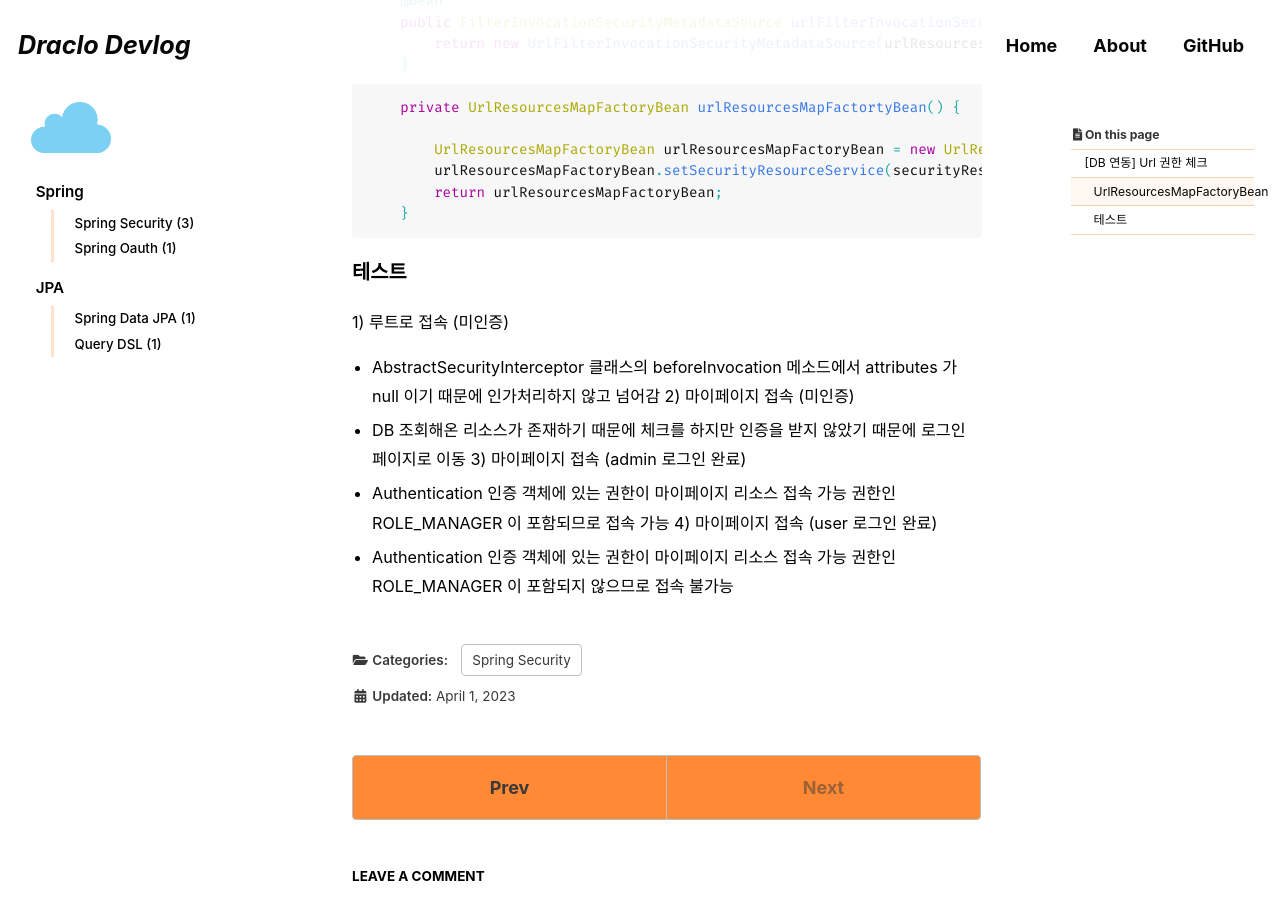
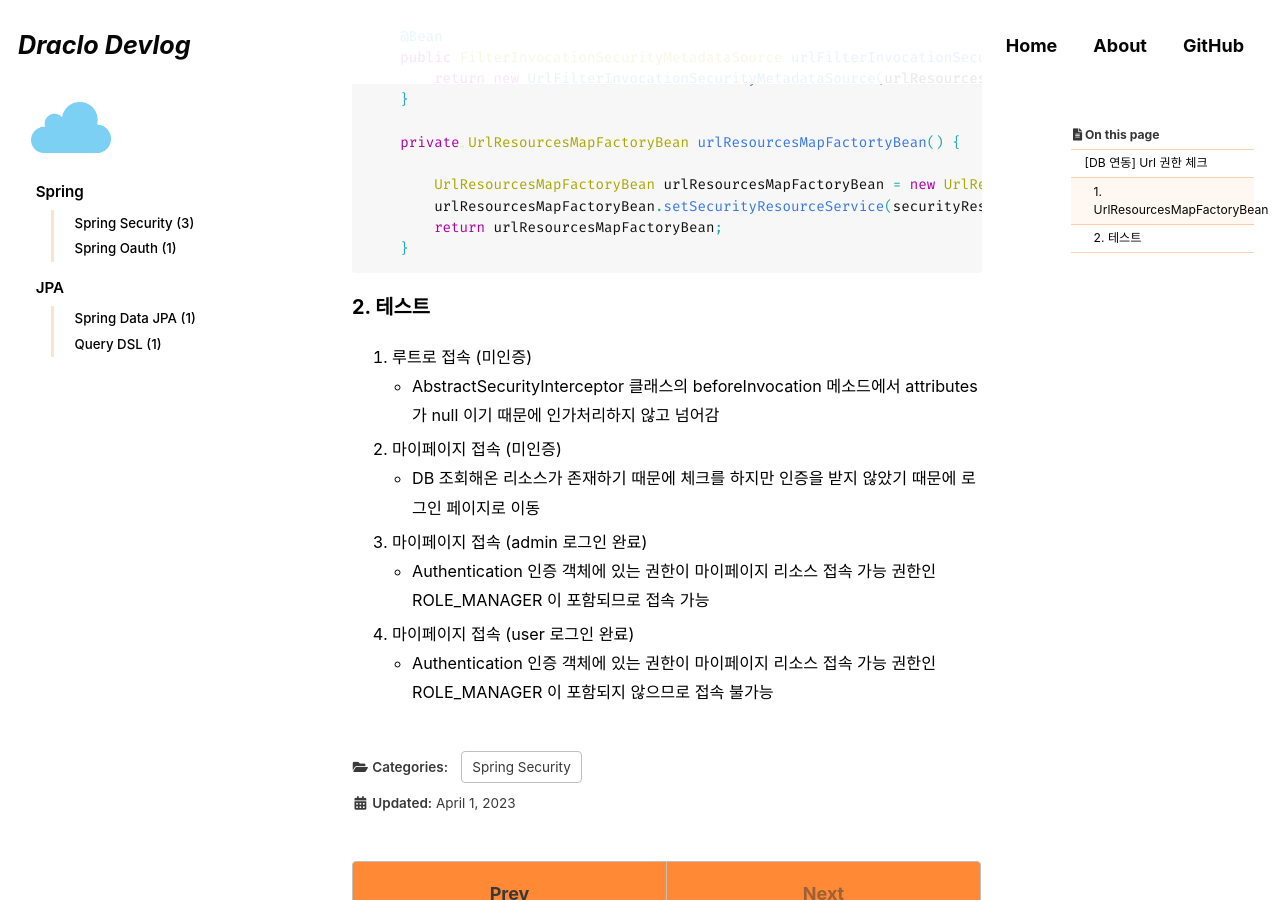
Before and after one commit to draclo/draclo.github.io, a Jekyll site: the page built from _posts/spring/springsecurity/2023-04-01-springsecurity-authorization-3.md, in a window 1280 px wide and 900 px high, scrolled down 2217 px. Built offline with Jekyll 4.4.1, drawn with Linux system fonts in a browser that asks for light colours; cached includes are drawn as plain includes; some web fonts are replaced; comment, search, counter and statistics services are not loaded; some of the changed text lies outside the part shown.

Commit message:
blog 수정

````diff
--- a/_posts/spring/springsecurity/2023-04-01-springsecurity-authorization-3.md
+++ b/_posts/spring/springsecurity/2023-04-01-springsecurity-authorization-3.md
@@ -17,10 +17,10 @@ last_modified_at: 2023-04-01
 ---
 
 ## [DB 연동] Url 권한 체크
-### UrlResourcesMapFactoryBean
-DB로 부터 얻은 권한/자원 정보를 ResourceMap 빈으로 생성해서 이전 시간에 만든 필터인 UrlFilterInvocationSecurityMetadataSource 에 전달
+### 1. UrlResourcesMapFactoryBean
+>DB로 부터 얻은 권한/자원 정보를 ResourceMap 빈으로 생성해서 이전 시간에 만든 필터인 UrlFilterInvocationSecurityMetadataSource 에 전달
 
-1. UrlResourcesMapFactoryBean 클래스를 생성하고
++ UrlResourcesMapFactoryBean 클래스를 생성하고
 
 ```java
 public class UrlResourcesMapFactoryBean implements FactoryBean<LinkedHashMap<RequestMatcher, List<ConfigAttribute>>> {
@@ -88,7 +88,7 @@ public class SecurityResourceService {
 }
 ```
 
-3. 빈을 생성하는 공통 Config 클래스 생성. SecurityResourceService 클래스 빈 등록
++ 빈을 생성하는 공통 Config 클래스 생성. SecurityResourceService 클래스 빈 등록
 
 ```java
 @Configuration
@@ -102,7 +102,7 @@ public class AppConfig {
 }
 ```
 
-4. SecuriyConfig 파일에서 DB로 부터 얻은 권한/자원 정보를 담은 ResourceMap 를 UrlFilterInvocationSecurityMetadataSource 에 전달
++ SecuriyConfig 파일에서 DB로 부터 얻은 권한/자원 정보를 담은 ResourceMap 를 UrlFilterInvocationSecurityMetadataSource 에 전달
 
 ```java
     @Bean
@@ -118,12 +118,12 @@ public class AppConfig {
     }
 ```
 
-### 테스트
-1) 루트로 접속 (미인증)
- - AbstractSecurityInterceptor 클래스의 beforeInvocation 메소드에서 attributes 가 null 이기 때문에 인가처리하지 않고 넘어감
-2) 마이페이지 접속 (미인증)
- - DB 조회해온 리소스가 존재하기 때문에 체크를 하지만 인증을 받지 않았기 때문에 로그인 페이지로 이동
-3) 마이페이지 접속 (admin 로그인 완료)
- - Authentication 인증 객체에 있는 권한이 마이페이지 리소스 접속 가능 권한인 ROLE_MANAGER 이 포함되므로 접속 가능
-4) 마이페이지 접속 (user 로그인 완료)
- - Authentication 인증 객체에 있는 권한이 마이페이지 리소스 접속 가능 권한인 ROLE_MANAGER 이 포함되지 않으므로 접속 불가능
+### 2. 테스트
+1. 루트로 접속 (미인증)
+   + AbstractSecurityInterceptor 클래스의 beforeInvocation 메소드에서 attributes 가 null 이기 때문에 인가처리하지 않고 넘어감
+2. 마이페이지 접속 (미인증)
+   + DB 조회해온 리소스가 존재하기 때문에 체크를 하지만 인증을 받지 않았기 때문에 로그인 페이지로 이동
+3. 마이페이지 접속 (admin 로그인 완료)
+   + Authentication 인증 객체에 있는 권한이 마이페이지 리소스 접속 가능 권한인 ROLE_MANAGER 이 포함되므로 접속 가능
+4. 마이페이지 접속 (user 로그인 완료)
+   + Authentication 인증 객체에 있는 권한이 마이페이지 리소스 접속 가능 권한인 ROLE_MANAGER 이 포함되지 않으므로 접속 불가능
````
Also changed, not shown: other parts of _posts/spring/springsecurity/2023-04-01-springsecurity-authorization-3.md (+1 -1 lines), 13 other files.
